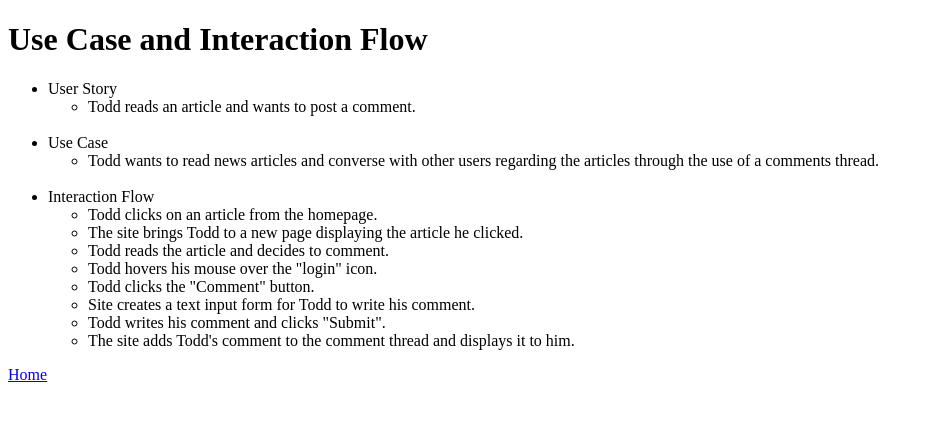
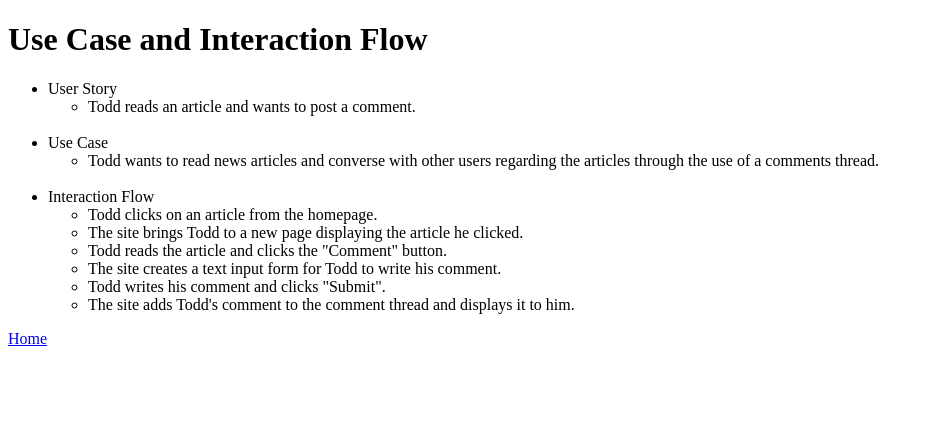
Before and after one commit to eliroberts9/data-design, a PHP site: page /use-case.php in a window 1280 px wide. Shown: the top 421 px of the page, without its empty margins (0-933 px from the left). Run offline with PHP 8.4, Linux system fonts and the light colour scheme.

Commit message:
Removed another login entry in the interaction flow. Changed 'site' to 'the site' in Interaction flow.

```diff
--- a/epic/use-case.php
+++ b/epic/use-case.php
@@ -26,10 +26,8 @@
 			<ul>
 				<li>Todd clicks on an article from the homepage.</li>
 				<li>The site brings Todd to a new page displaying the article he clicked.</li>
-				<li>Todd reads the article and decides to comment.</li>
-				<li>Todd hovers his mouse over the "login" icon.</li>
-				<li>Todd clicks the "Comment" button.</li>
-				<li>Site creates a text input form for Todd to write his comment.</li>
+				<li>Todd reads the article and clicks the "Comment" button.</li>
+				<li>The site creates a text input form for Todd to write his comment.</li>
 				<li>Todd writes his comment and clicks "Submit".</li>
 				<li>The site adds Todd's comment to the comment thread and displays it to him.</li>
 			</ul>
```
